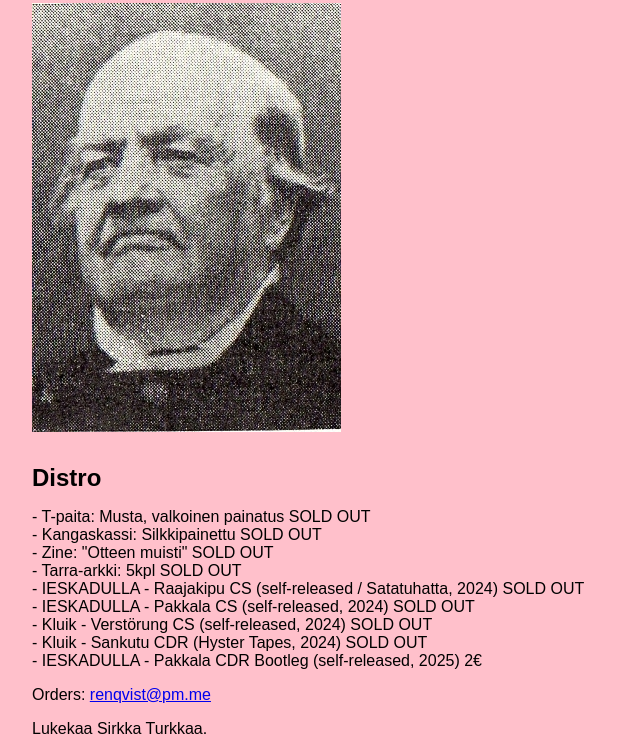
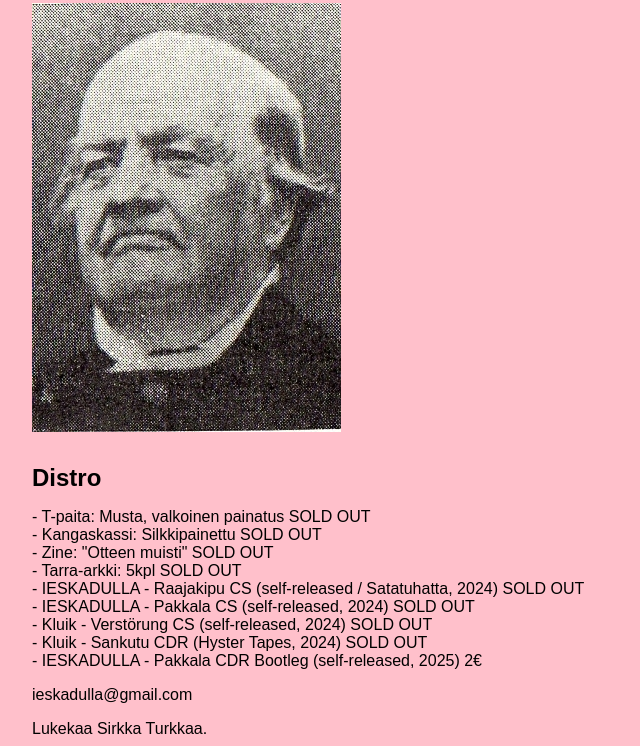
Before and after one commit to Renqvisteiirrotaotettaan/renqvisteiirrotaotettaan.github.io, a plain HTML site: page index.html in a window 1280 px wide. Shown: the part 74-820 px from the top of the page, without its empty margins (0-640 px from the left). Drawn offline with Linux system fonts and the light colour scheme.

Commit message:
Update index.html

```diff
--- a/index.html
+++ b/index.html
@@ -58,7 +58,7 @@
   </p>
 
 
-  <p>Orders: <a href="mailto:renqvist@pm.me">renqvist@pm.me</a></p>
+  <p>ieskadulla@gmail.com</p>
 
   <p>Lukekaa Sirkka Turkkaa.</p>
 </body>
```
